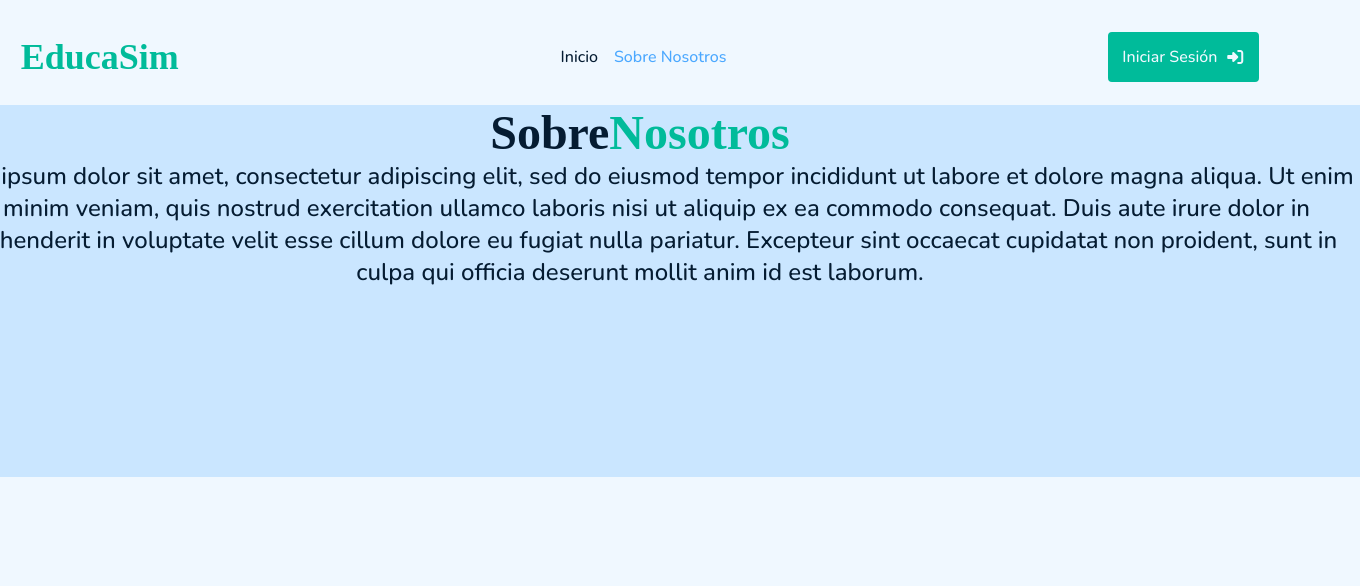
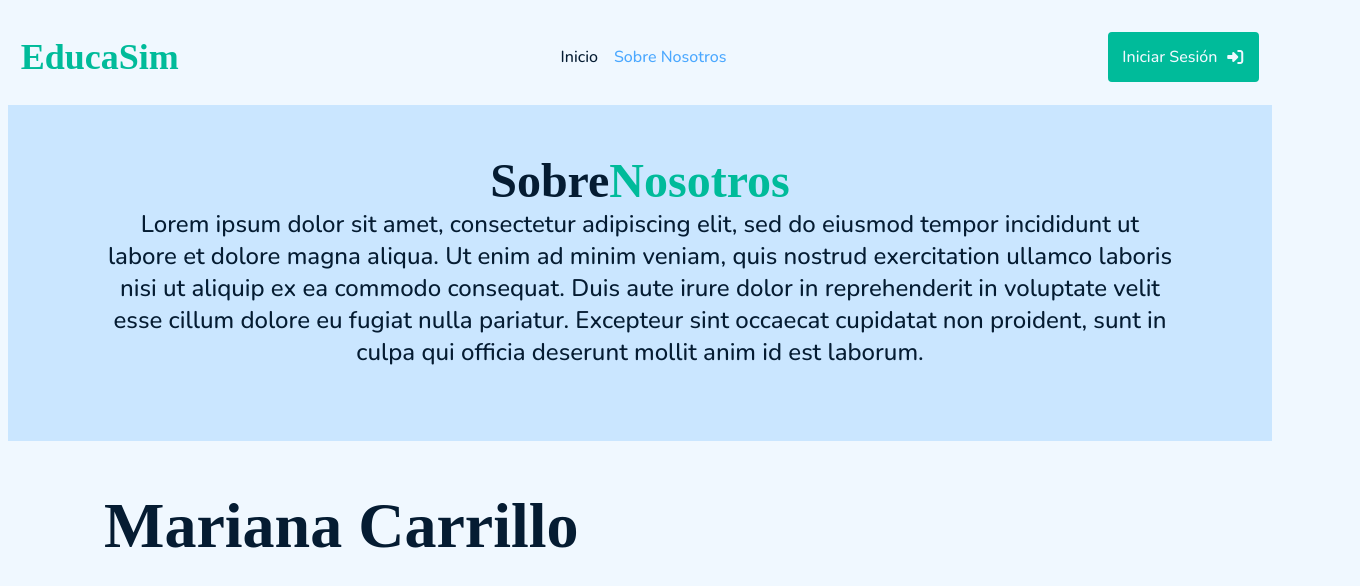
Before and after one commit to AjeinDevelopers/EducaSim, a React (Create React App) app: page /nosotros in a window 1280 px wide. Shown: the top 586 px of the page, 1360 px wide, since content can reach past the window. Built offline with nearby package versions, Linux system fonts and the light colour scheme; a web font is replaced by a local one.

Commit message:
cambiosdosxd

```diff
--- a/src/pages/PromoPage/Nosotros.js
+++ b/src/pages/PromoPage/Nosotros.js
@@ -6,7 +6,7 @@ export default function Nosotros (){
     return(
         <>
             <PromoHeader />
-            <div style={{width: "1440px", height: "372px", flexDirection: "column", alignItems: "center", background:"var(--Color-Principales-Claros-Primary, #CAE6FF)"}}>
+            <div style={{width: "calc(100% - 192px)", height: "240px", padding: "var(--M, 48px) var(--XXXL, 96px)", flexDirection: "column", alignItems: "center", background:"var(--Color-Principales-Claros-Primary, #CAE6FF)"}}>
                 <div style={{flexDirection: "row", alignItems: "center"}}>
                     <h3>Sobre</h3><h3 style={{color: "var(--color-principal)"}}  className={"secondary"}> Nosotros</h3>
                 </div>
@@ -14,7 +14,11 @@ export default function Nosotros (){
                     <t5>Lorem ipsum dolor sit amet, consectetur adipiscing elit, sed do eiusmod tempor incididunt ut labore et dolore magna aliqua. Ut enim ad minim veniam, quis nostrud exercitation ullamco laboris nisi ut aliquip ex ea commodo consequat. Duis aute irure dolor in reprehenderit in voluptate velit esse cillum dolore eu fugiat nulla pariatur. Excepteur sint occaecat cupidatat non proident, sunt in culpa qui officia deserunt mollit anim id est laborum.</t5>
                 </div>
             </div>
-
+            <div style={{width: "calc(100% - 192px)", height: "240px", padding: "var(--M, 48px) var(--XXXL, 96px)", flexDirection: "column", alignItems: "center"}}>
+                <div style={{flexDirection: "column", alignItems: "left", width: "100%"}}>
+                    <h2>Mariana Carrillo</h2>
+                </div>
+            </div>
         </>
     )
 }
```
